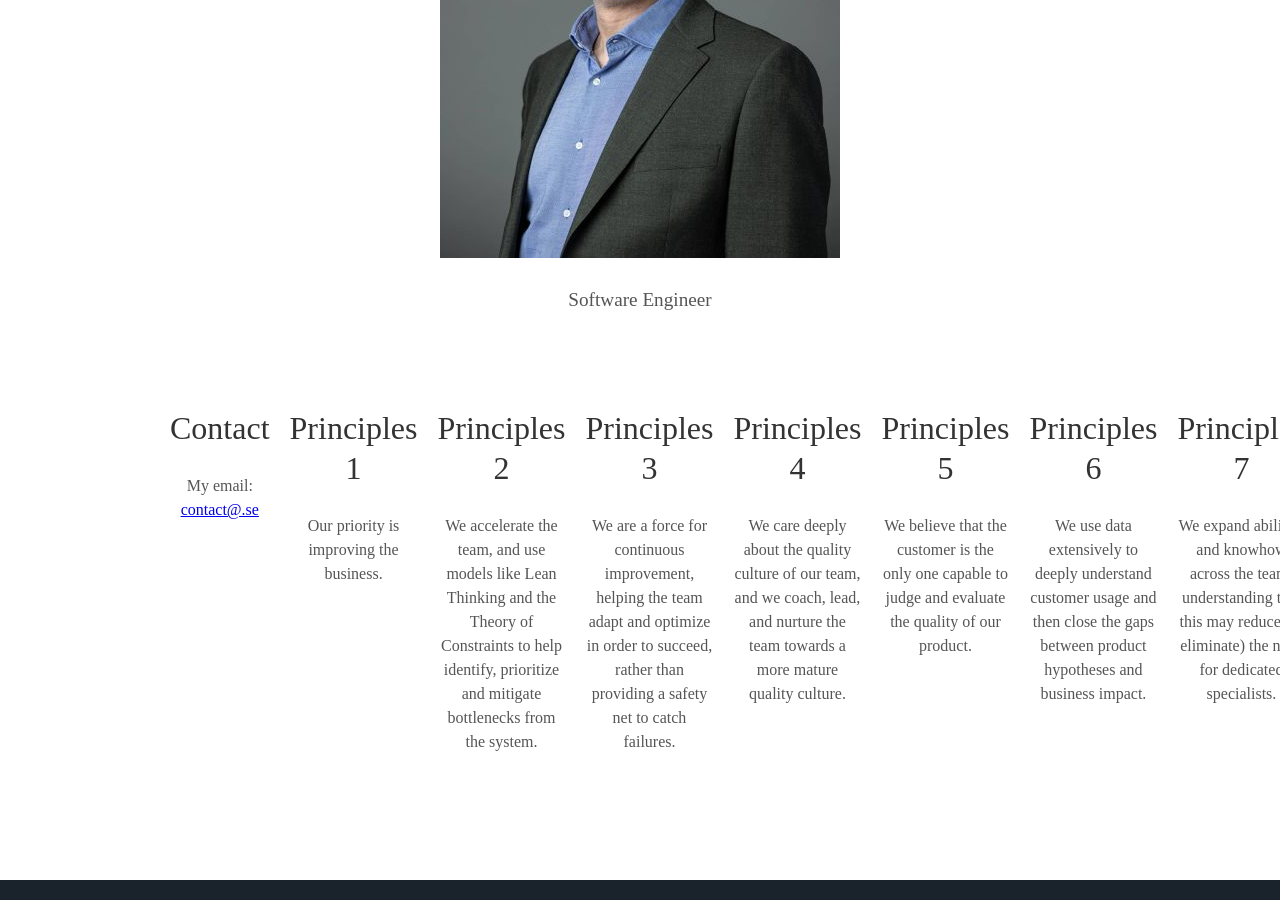
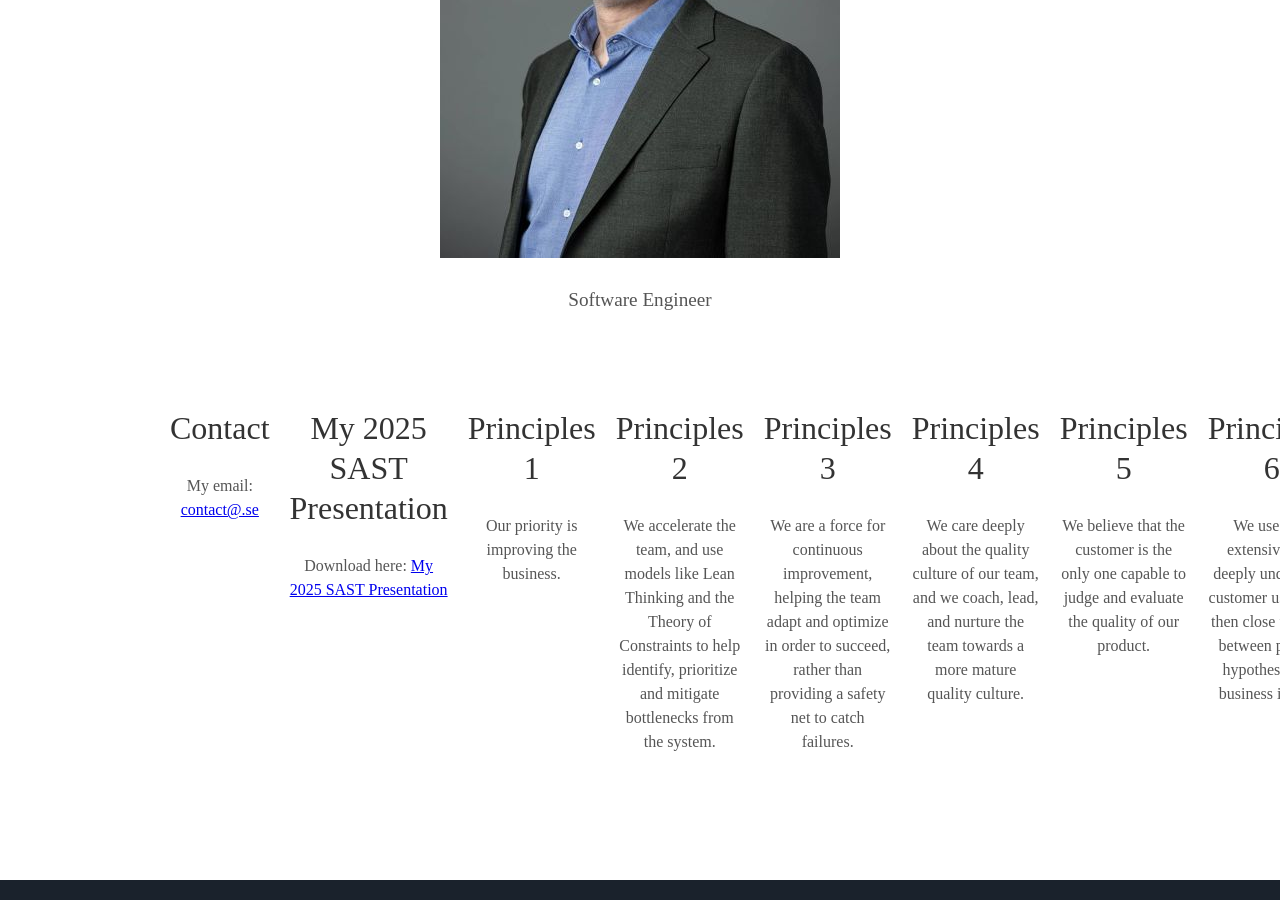
Before and after one commit to oren-reshef/thefelix, a Jekyll site: the page built from index.html, in a window 1280 px wide and 900 px high, scrolled down 1258 px. Built offline with Jekyll 4.4.1, drawn with Linux system fonts in a browser that asks for light colours; some web fonts are replaced.

Commit message:
added link to 2025 SAST pptx

```diff
--- a/_includes/about.html
+++ b/_includes/about.html
@@ -7,6 +7,10 @@
   <div class="tech">
     <h2>Contact</h2>
     <p>My email: <a href="mailto: contact@.se">contact@.se</a></p>
+  </div>
+  <div class="tech">
+    <h2>My 2025 SAST Presentation</h2>
+    <p>Download here: <a href="/assets/downloads/SAST 2025 Oren.pptx">My 2025 SAST Presentation</a></p>
   </div>
   <div class="tech">
     <h2>Principles 1</h2>
```
